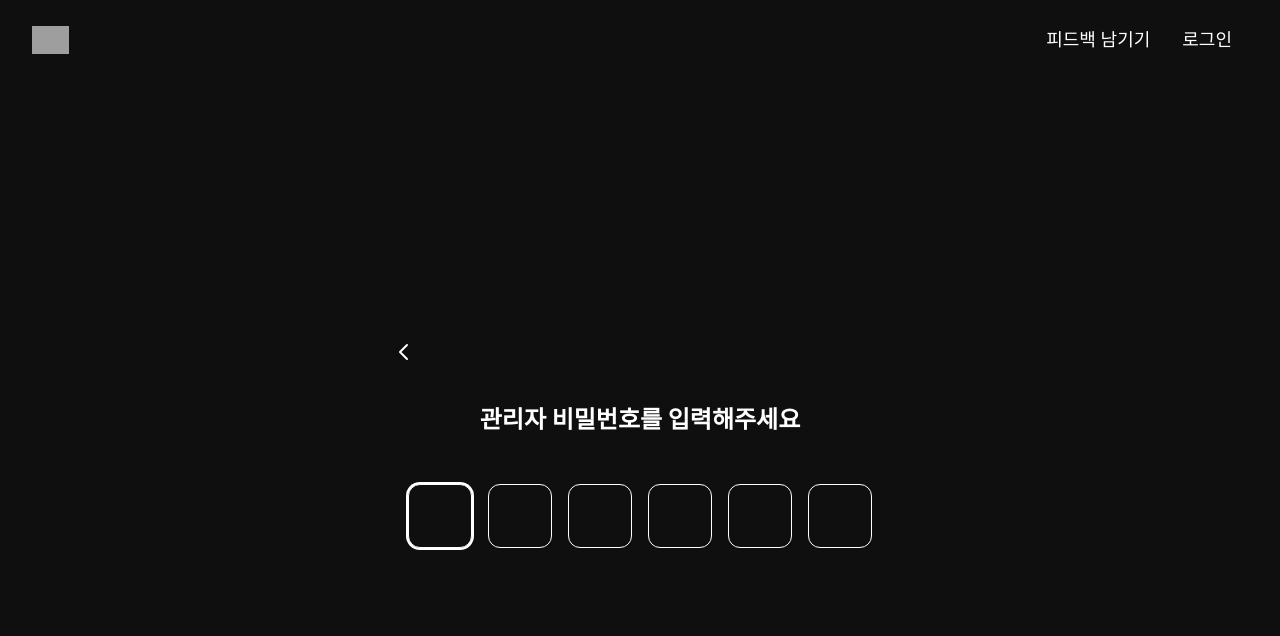
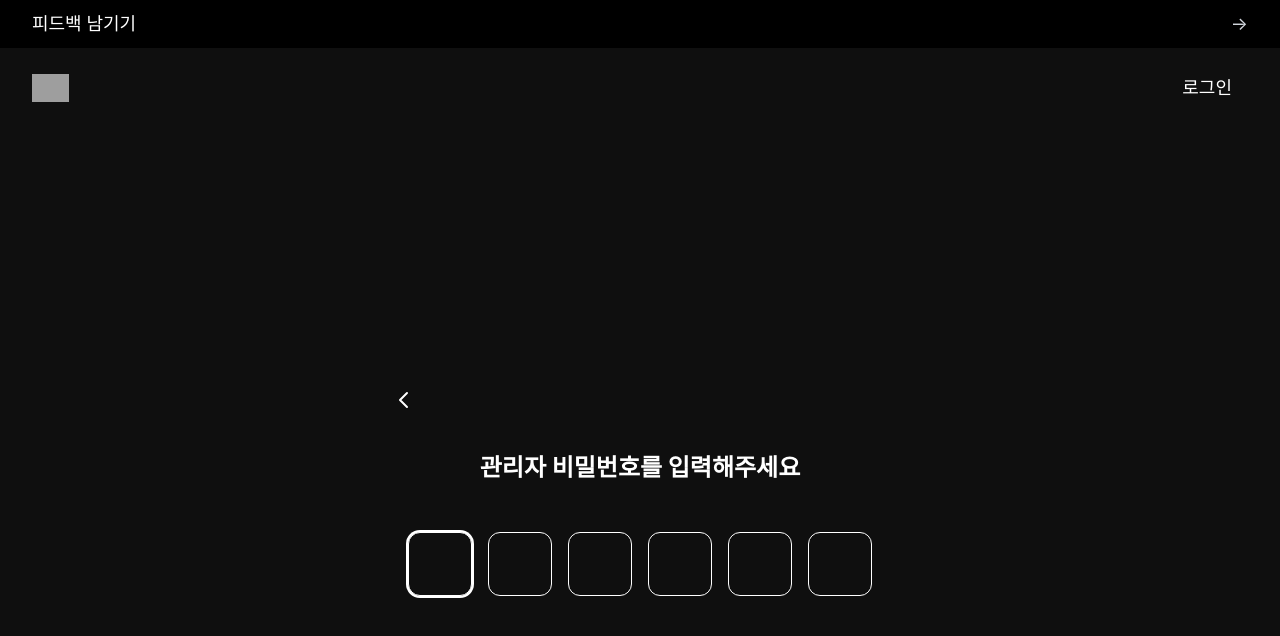
Before and after one commit to ghun00/sportsx, a Next.js app: page /admin in a window 1280 px wide. Shown: the top 636 px of the page. Built offline with nearby package versions, Linux system fonts and the light colour scheme; no server answers; grey boxes are pictures that could not be loaded; a web font is replaced by a local one.

Commit message:
onboarding process 추가 및 피드백 남기기 섹션 수정

```diff
--- a/src/app/profile/page.tsx
+++ b/src/app/profile/page.tsx
@@ -1,6 +1,5 @@
 'use client';
 
-import Image from 'next/image';
 import { useAuth } from '@/contexts/AuthContext';
 import { User } from 'lucide-react';
 import AppBar from '@/components/AppBar';
@@ -141,24 +140,6 @@ export default function ProfilePage() {
 
         </div>
 
-        {/* 플로팅 피드백 버튼 */}
-        <div className="fixed bottom-12 left-1/2 transform -translate-x-1/2 z-50 w-full max-w-4xl px-6 lg:px-8">
-          <a
-            href="https://sportsx.channel.io/home"
-            target="_blank"
-            rel="noopener noreferrer"
-            className="w-full inline-flex items-center justify-center gap-2 px-8 py-4 text-base font-medium transition-all duration-300 hover:scale-105 rounded-2xl shadow-xl"
-            style={{
-              color: 'white',
-              backgroundColor: 'var(--blue)',
-              border: '1px solid rgba(255, 255, 255, 0.2)',
-              backdropFilter: 'blur(20px)',
-              boxShadow: '0 20px 25px -5px rgba(0, 0, 0, 0.1), 0 10px 10px -5px rgba(0, 0, 0, 0.04)'
-            }}
-          >
-            💬 피드백 보내기
-          </a>
-        </div>
       </div>
     </div>
   );
--- a/src/components/AppBar.tsx
+++ b/src/components/AppBar.tsx
@@ -30,8 +30,29 @@ export default function AppBar({ className }: AppBarProps) {
   };
 
   return (
+    <>
+      {/* 피드백 배너 */}
+      <a
+        href="https://sportsx.channel.io/home"
+        target="_blank"
+        rel="noopener noreferrer"
+        className="sticky top-0 z-50 w-full bg-black block hover:bg-gray-900 transition-colors duration-200"
+        onClick={() => trackFeedbackClick()}
+      >
+        <div className="container mx-auto px-6 lg:px-8">
+          <div className="flex h-12 items-center justify-between">
+            <span className="text-sm sm:text-lg font-medium text-white">
+              피드백 남기기
+            </span>
+            <span className="text-gray-300 text-lg">
+              →
+            </span>
+          </div>
+        </div>
+      </a>
+
       <header className={cn(
-      'sticky top-0 z-40 w-full backdrop-blur-xl',
+        'sticky top-12 z-40 w-full backdrop-blur-xl',
         className
       )} style={{ backgroundColor: 'var(--bg)', borderBottom: '1px solid var(--border)' }}>
         <div className="container mx-auto px-6 lg:px-8">
@@ -69,8 +90,7 @@ export default function AppBar({ className }: AppBarProps) {
                   />
                 </Link>
 
-                {/* 프로필 (말풍선 포함) */}
-                <div className="relative">
+                {/* 프로필 */}
                 <Link
                   href="/profile"
                   className="p-2 rounded-full transition-all duration-200 hover:scale-110 hover:bg-[var(--panel)]"
@@ -85,13 +105,6 @@ export default function AppBar({ className }: AppBarProps) {
                     }}
                   />
                 </Link>
-
-                  {/* 말풍선 */}
-                  <div className="absolute -top-2 -right-2 w-3 h-3 bg-blue-500 rounded-full animate-pulse"></div>
-                  <div className="absolute -top-1 -right-8 bg-blue-500 text-white text-xs px-2 py-1 rounded-full whitespace-nowrap opacity-0 hover:opacity-100 transition-opacity duration-200">
-                    피드백은 여기서!
-                  </div>
-                </div>
 
                 {/* 로그아웃 */}
                 <button
@@ -110,30 +123,6 @@ export default function AppBar({ className }: AppBarProps) {
               </>
             ) : (
               // 로그인 전 메뉴
-              <>
-                {/* 피드백 링크 (로그인 전에만 표시) */}
-                <a
-                  href="https://sportsx.channel.io/home"
-                  target="_blank"
-                  rel="noopener noreferrer"
-                  className="text-lg font-medium transition-all duration-200 hover:scale-105 hidden sm:block"
-                  style={{ color: 'var(--muted)' }}
-                  onClick={() => trackFeedbackClick()}
-                >
-                  피드백 남기기
-                </a>
-
-                <a
-                  href="https://sportsx.channel.io/home"
-                  target="_blank"
-                  rel="noopener noreferrer"
-                  className="text-lg font-medium transition-all duration-200 hover:scale-105 block sm:hidden"
-                  style={{ color: 'var(--muted)' }}
-                  onClick={() => trackFeedbackClick()}
-                >
-                  피드백 남기기
-                </a>
-
               <button
                 onClick={openLoginPopup}
                 className="px-4 py-2 text-lg font-medium transition-all duration-200 hover:scale-105"
@@ -141,11 +130,11 @@ export default function AppBar({ className }: AppBarProps) {
               >
                 로그인
               </button>
-              </>
             )}
           </nav>
           </div>
         </div>
       </header>
+    </>
   );
 }
--- a/src/components/OnboardingModal.tsx
+++ b/src/components/OnboardingModal.tsx
@@ -115,9 +115,9 @@ export default function OnboardingModal({ isOpen, onClose, onComplete }: Onboard
     setIsSubmitting(true);
     try {
       await UserService.updateUserOnboarding({
-        career_stage: careerStage as any,
+        career_stage: careerStage as '대학생' | '취업 준비중' | '스포츠 관련 종사자' | '기타',
         interests: interests,
-        usage_purpose: usagePurpose as any
+        usage_purpose: usagePurpose as '커리어 준비에 도움' | '산업 트렌드 학습' | '재미·호기심'
       });
 
       trackOnboardingSave('success');
--- a/src/components/OnboardingProvider.tsx
+++ b/src/components/OnboardingProvider.tsx
@@ -4,7 +4,7 @@ import { useAuth } from '@/contexts/AuthContext';
 import OnboardingModal from './OnboardingModal';
 
 export default function OnboardingProvider() {
-  const { showOnboarding, setShowOnboarding, checkOnboardingNeeded } = useAuth();
+  const { showOnboarding, setShowOnboarding } = useAuth();
 
   const handleOnboardingComplete = () => {
     setShowOnboarding(false);
--- a/src/components/Toast.tsx
+++ b/src/components/Toast.tsx
@@ -1,6 +1,6 @@
 'use client';
 
-import { useState, useEffect } from 'react';
+import { useEffect } from 'react';
 import { cn } from '@/lib/utils';
 
 interface ToastProps {
--- a/src/lib/analytics.ts
+++ b/src/lib/analytics.ts
@@ -23,6 +23,10 @@ export interface GA4Event {
     login_method?: string;
     signup_method?: string;
     admin_action?: string;
+    reason?: string;
+    question?: string;
+    value?: string;
+    status?: string;
   };
 }
 
```
Lines whose indentation alone changed are shown as unchanged.
